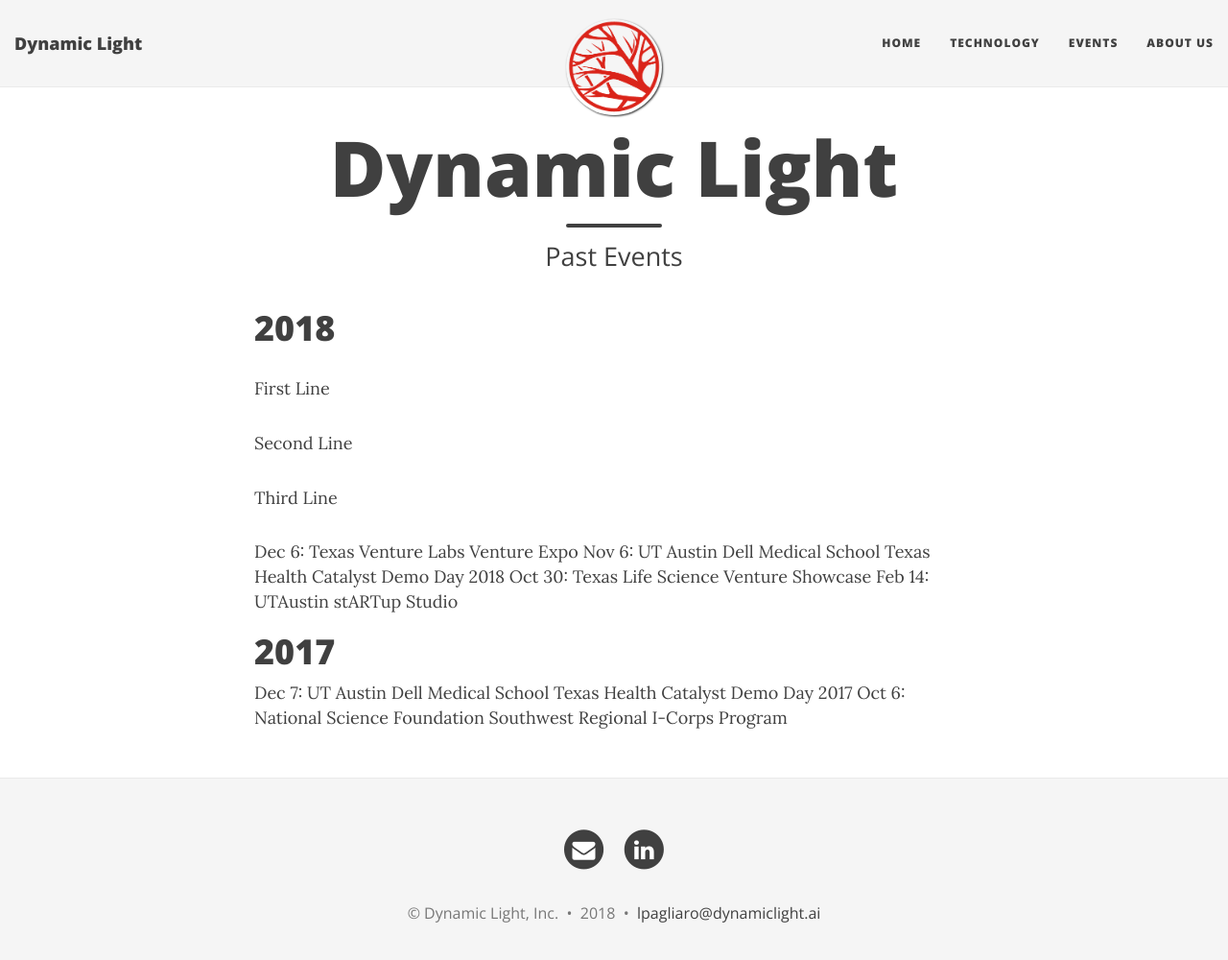
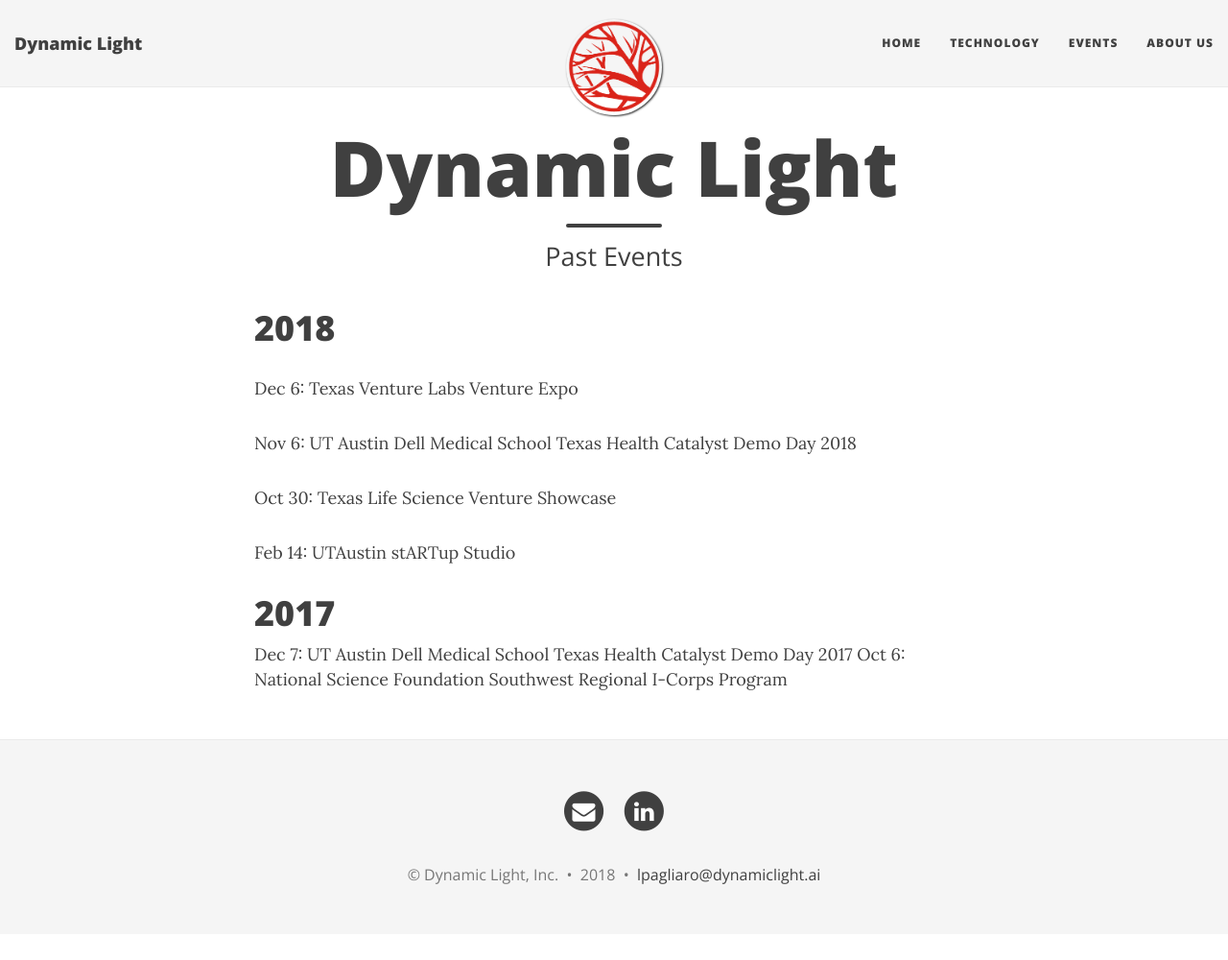
Before and after one commit to Dynamic-Light/millerd8.github.io, a Jekyll site: the page built from events.md, in a window 1280 px wide and 1013 px high. Shown: the top 1000 px of the window at 96% size. Built offline with Jekyll 4.4.1, drawn with Linux system fonts in a browser that asks for light colours; nearby versions of some CDN libraries.

Commit message:
Update events.md

```diff
--- a/events.md
+++ b/events.md
@@ -9,20 +9,12 @@
 
 <md-list-item class="md-3-line">
   <div class="md-list-item-text" layout="column">
-    <p>First Line</p>
-    <p>Second Line</p>
-    <p>Third Line</p>
+    <p>Dec 6: Texas Venture Labs Venture Expo </p>
+    <p>Nov 6: UT Austin Dell Medical School Texas Health Catalyst Demo Day 2018 </p>
+    <p>Oct 30: Texas Life Science Venture Showcase </p>
+    <p>Feb 14: UTAustin stARTup Studio </p>
   </div>
 </md-list-item>
-
-
-Dec 6: Texas Venture Labs Venture Expo
-
-Nov 6: UT Austin Dell Medical School Texas Health Catalyst Demo Day 2018
-
-Oct 30: Texas Life Science Venture Showcase
-
-Feb 14: UTAustin stARTup Studio
 
 
 <h1> 2017 </h1>
```
